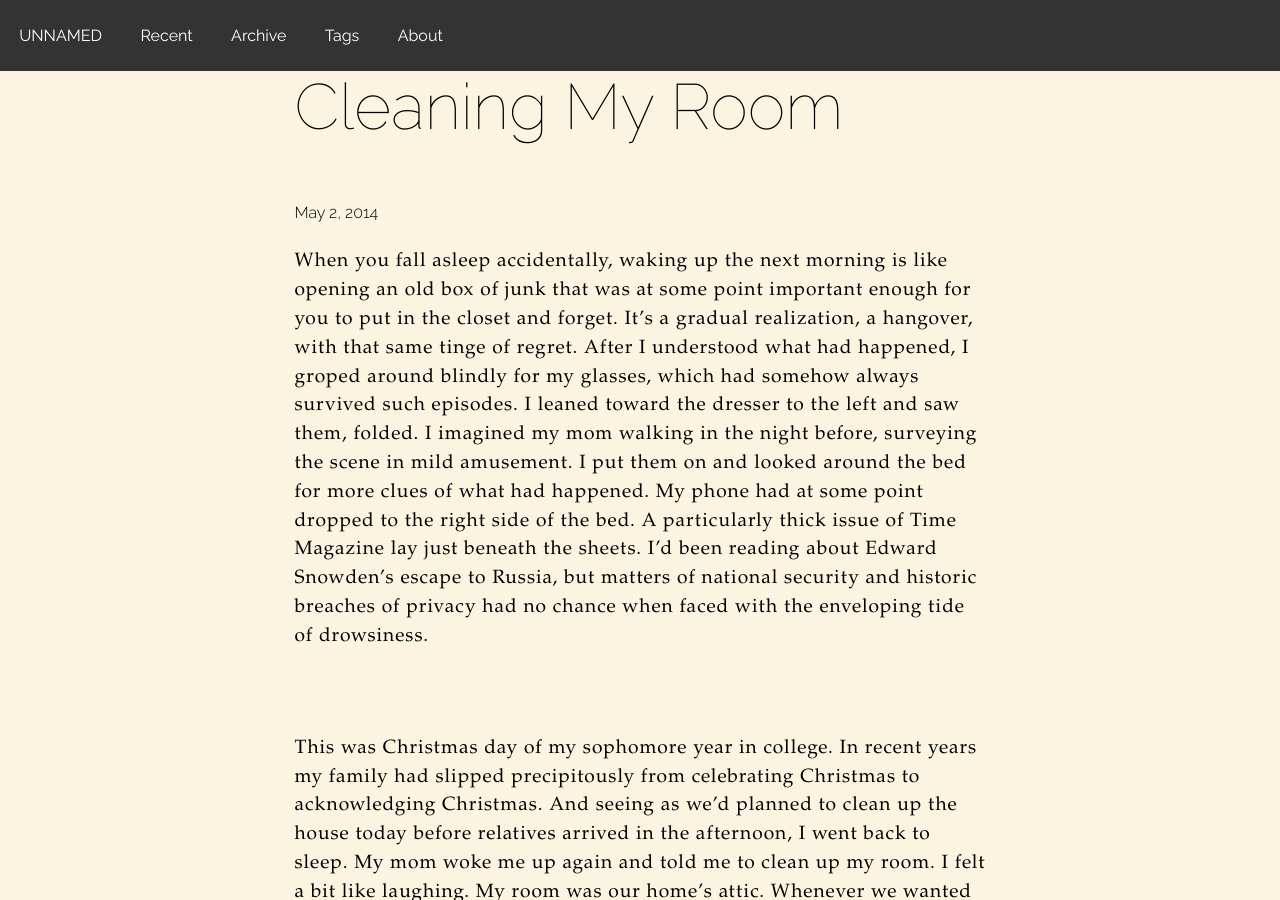
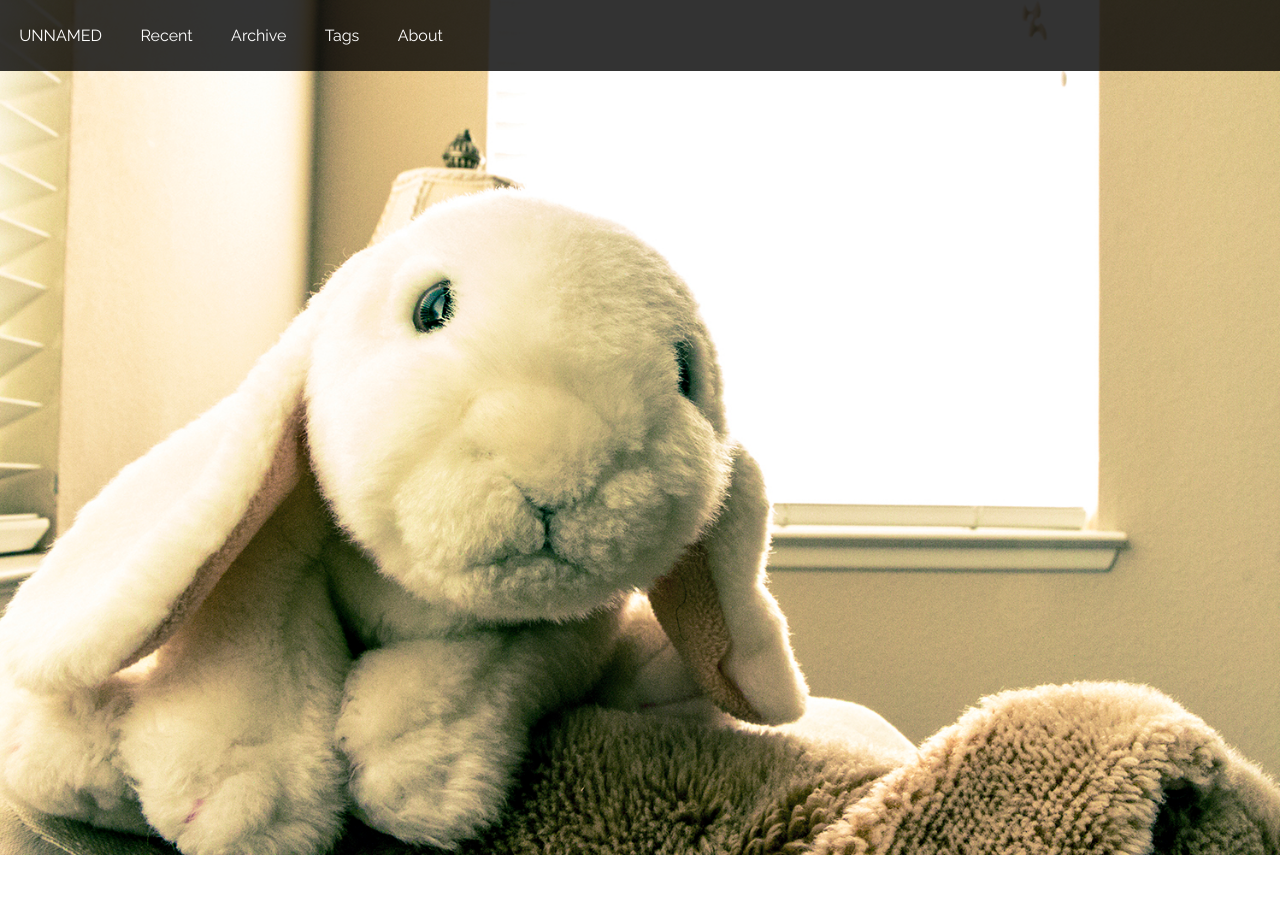
Before and after one commit to jk5228/unnamed, a Jekyll site: the page built from _posts/2014-05-02-cleaning.md, in a window 1280 px wide and 900 px high. Built offline with Jekyll 4.4.1, drawn with Linux system fonts in a browser that asks for light colours; Markdown is read by kramdown in place of the engine named in the settings.

```diff
--- a/_layouts/post.html
+++ b/_layouts/post.html
@@ -52,7 +52,7 @@
 </head>
 <body>
 	{% include navbar.html %}
-	<!-- <div class="opening" id="article-img"></div> -->
+	<div class="opening" id="article-img"></div>
 	<div class="content" id="article-div">
 		<div class="article">
 			<p></p>
```
